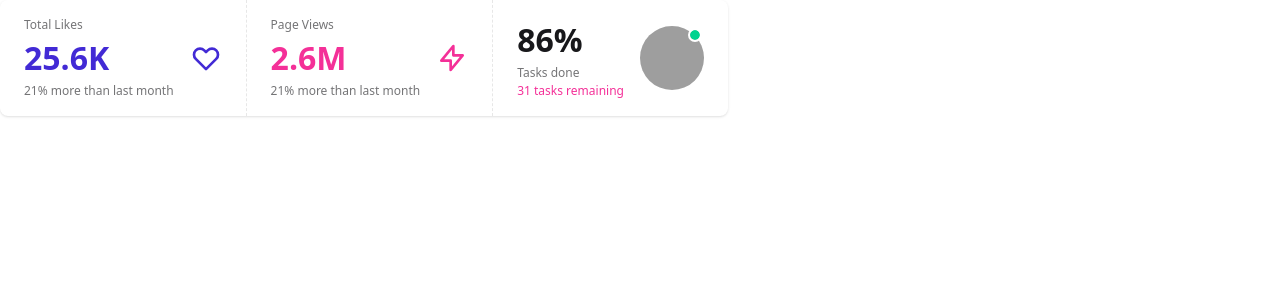
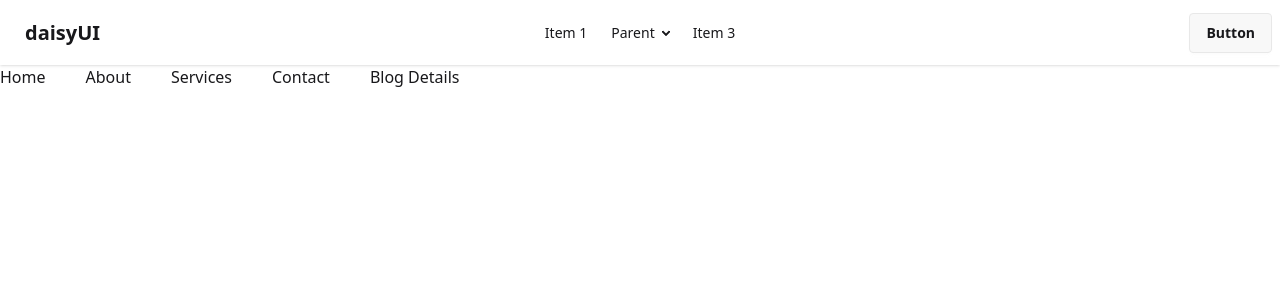
Before and after one commit to shafrinahamed097/price-option, a React (Vite) app: page /blog/1 in a window 1280 px wide. Shown: the top 300 px of the page. Built offline with nearby package versions, Linux system fonts and the light colour scheme; grey boxes are pictures that could not be loaded.

Commit message:
responsive navbar using react and tailwind

```diff
--- a/src/App.jsx
+++ b/src/App.jsx
@@ -2,68 +2,17 @@
 import reactLogo from './assets/react.svg'
 import viteLogo from '/vite.svg'
 import './App.css'
+import DaisyNav from './Components/DaisyNav/DaisyNav'
+import Navbar from './Components/NavBar/NavBar'
 
 function App() {
   const [count, setCount] = useState(0)
 
   return (
    <>
-   <div className="stats shadow">
-  <div className="stat">
-    <div className="stat-figure text-primary">
-      <svg
-        xmlns="http://www.w3.org/2000/svg"
-        fill="none"
-        viewBox="0 0 24 24"
-        className="inline-block h-8 w-8 stroke-current"
-      >
-        <path
-          strokeLinecap="round"
-          strokeLinejoin="round"
-          strokeWidth="2"
-          d="M4.318 6.318a4.5 4.5 0 000 6.364L12 20.364l7.682-7.682a4.5 4.5 0 00-6.364-6.364L12 7.636l-1.318-1.318a4.5 4.5 0 00-6.364 0z"
-        ></path>
-      </svg>
-    </div>
-    <div className="stat-title">Total Likes</div>
-    <div className="stat-value text-primary">25.6K</div>
-    <div className="stat-desc">21% more than last month</div>
-  </div>
+   <DaisyNav />
+   <Navbar />
 
-  <div className="stat">
-    <div className="stat-figure text-secondary">
-      <svg
-        xmlns="http://www.w3.org/2000/svg"
-        fill="none"
-        viewBox="0 0 24 24"
-        className="inline-block h-8 w-8 stroke-current"
-      >
-        <path
-          strokeLinecap="round"
-          strokeLinejoin="round"
-          strokeWidth="2"
-          d="M13 10V3L4 14h7v7l9-11h-7z"
-        ></path>
-      </svg>
-    </div>
-    <div className="stat-title">Page Views</div>
-    <div className="stat-value text-secondary">2.6M</div>
-    <div className="stat-desc">21% more than last month</div>
-  </div>
-
-  <div className="stat">
-    <div className="stat-figure text-secondary">
-      <div className="avatar avatar-online">
-        <div className="w-16 rounded-full">
-          <img src="https://img.daisyui.com/images/profile/demo/anakeen@192.webp" />
-        </div>
-      </div>
-    </div>
-    <div className="stat-value">86%</div>
-    <div className="stat-title">Tasks done</div>
-    <div className="stat-desc text-secondary">31 tasks remaining</div>
-  </div>
-</div>
    </>
   )
 }
--- /dev/null
+++ b/src/Components/DaisyNav/DaisyNav.jsx
@@ -0,0 +1,52 @@
+
+
+const ComponentName = () => {
+  return (
+    <div>
+        <div className="navbar bg-base-100 shadow-sm">
+  <div className="navbar-start">
+    <div className="dropdown">
+      <div tabIndex={0} role="button" className="btn btn-ghost lg:hidden">
+        <svg xmlns="http://www.w3.org/2000/svg" className="h-5 w-5" fill="none" viewBox="0 0 24 24" stroke="currentColor"> <path strokeLinecap="round" strokeLinejoin="round" strokeWidth="2" d="M4 6h16M4 12h8m-8 6h16" /> </svg>
+      </div>
+      <ul
+        tabIndex={0}
+        className="menu menu-sm dropdown-content bg-base-100 rounded-box z-1 mt-3 w-52 p-2 shadow">
+        <li><a>Item 1</a></li>
+        <li>
+          <a>Parent</a>
+          <ul className="p-2">
+            <li><a>Submenu 1</a></li>
+            <li><a>Submenu 2</a></li>
+          </ul>
+        </li>
+        <li><a>Item 3</a></li>
+      </ul>
+    </div>
+    <a className="btn btn-ghost text-xl">daisyUI</a>
+  </div>
+  <div className="navbar-center hidden lg:flex">
+    <ul className="menu menu-horizontal px-1">
+      <li><a>Item 1</a></li>
+      <li>
+        <details>
+          <summary>Parent</summary>
+          <ul className="p-2">
+            <li><a>Submenu 1</a></li>
+            <li><a>Submenu 2</a></li>
+          </ul>
+        </details>
+      </li>
+      <li><a>Item 3</a></li>
+    </ul>
+  </div>
+  <div className="navbar-end">
+    <a className="btn">Button</a>
+  </div>
+</div>
+
+    </div>
+  );
+};
+
+export default ComponentName;
--- /dev/null
+++ b/src/Components/Link/Link.jsx
@@ -0,0 +1,10 @@
+
+const ComponentName = ({route}) => {
+  return (
+    <li className="mr-10"><a href={route.path}>{route.name}</a></li>
+  );
+};
+
+
+
+export default ComponentName;
--- /dev/null
+++ b/src/Components/NavBar/NavBar.jsx
@@ -0,0 +1,26 @@
+import Link from '../Link/Link';
+
+const ComponentName = () => {
+ const routes = [
+  { id: 1, path: "/", name: "Home" },
+  { id: 2, path: "/about", name: "About" },
+  { id: 3, path: "/services", name: "Services" },
+  { id: 4, path: "/contact", name: "Contact" },
+  { id: 5, path: "/blog/:id", name: "Blog Details" }
+];
+
+  return (
+    <nav>
+
+        <ul className="md:flex ">
+            {routes.map(route => <Link key={route.id} route={route} /> )}
+        </ul>
+
+
+    </nav>
+  );
+};
+
+
+
+export default ComponentName;
```
